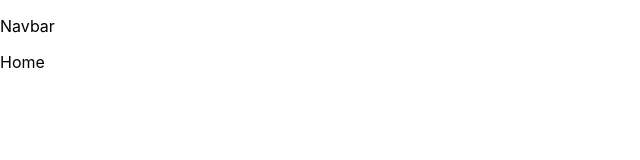
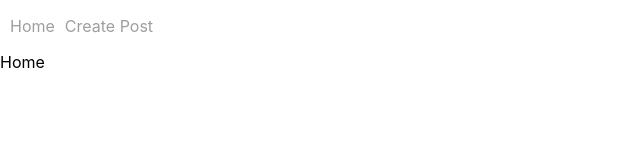
Before and after one commit to devashishbakare/Blog-It, a React (Create React App) app: page / in a window 1280 px wide. Shown: the top 160 px of the page, without its empty margins (0-640 px from the left). Built offline with nearby package versions, Linux system fonts and the light colour scheme.

Commit message:
added Nav bar and link to items of Nav

```diff
--- a/src/components/Navbar.js
+++ b/src/components/Navbar.js
@@ -1,6 +1,16 @@
+import {Link} from "react-router-dom";
 function Navbar() {
     return(
-        <div className=""><p>Navbar</p></div>
+        <div className="">
+            <ul id = "nav">
+                <li>
+                    <Link to ="/">Home</Link>
+                </li>
+                <li>
+                    <Link to ="/createPost">Create Post</Link>
+                </li>
+            </ul>
+        </div>
     );
   }
 
```
